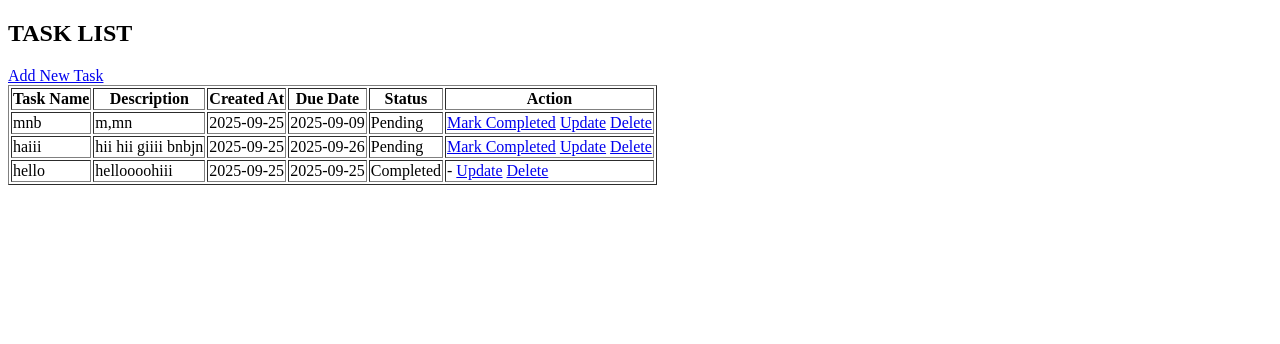
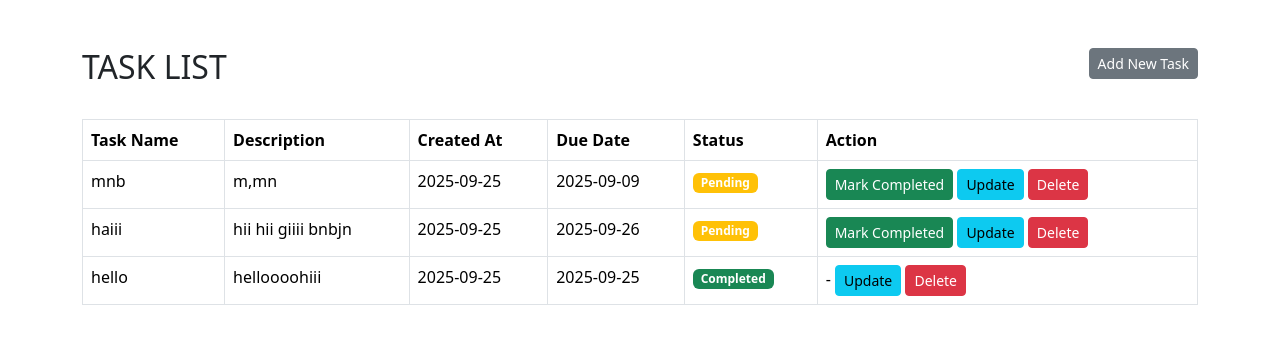
Before and after one commit to adithyaaneesh/python-todo-list, a Django app: page / in a window 1280 px wide. Shown: the top 344 px of the page. Run offline with Django 5.2, Linux system fonts and the light colour scheme; data comes from the database, SQL or seed files in the repository; both versions use the stored data as it was after the commit.

Commit message:
add bootstrap to AddTask & TaskList

```diff
--- a/todo_app/templates/home.html
+++ b/todo_app/templates/home.html
@@ -3,14 +3,16 @@
 <head>
     <meta charset="UTF-8">
     <meta name="viewport" content="width=device-width, initial-scale=1.0">
+    <link href="https://cdn.jsdelivr.net/npm/bootstrap@5.3.2/dist/css/bootstrap.min.css" rel="stylesheet">
     <title>Document</title>
 </head>
 <body>
-    <div>
+    <div class="container mt-5">
+        <div class="d-flex justify-content-between align-items-center mb-4">
             <h2>TASK LIST</h2>
-        <a href="{% url 'add_task' %}">Add New Task</a>
+            <a href="{% url 'add_task' %}" class="btn btn-secondary btn-sm mb-3">Add New Task</a>
         </div>
-    <table border="1px">
+        <table class="table table-hover table-bordered mb-0">
             <thead>
                 <tr>
                     <th>Task Name</th>
@@ -30,23 +32,24 @@
                     <td>{{ task.due_date|date:"Y-m-d" }}</td>
                     <td>
                         {% if task.complete_task %}
-                    <span>Completed</span>
+                        <span class="badge bg-success">Completed</span>
                         {% else %}
-                    <span>Pending</span>
+                        <span class="badge bg-warning">Pending</span>
                         {% endif %}
                     </td>
                     <td>
                         {% if not task.complete_task %}
-                    <a href="{% url 'complete_task' task.id %}">Mark Completed</a>
+                        <a href="{% url 'complete_task' task.id %}" class="btn btn-success btn-sm">Mark Completed</a>
                         {% else %}
                         <span>-</span>
                         {% endif %}
-                    <a href="{% url 'update_task' task.id %}">Update</a>
-                    <a href="{% url 'delete_task' task.id %}">Delete</a>
+                        <a href="{% url 'update_task' task.id %}" class="btn btn-info btn-sm">Update</a>
+                        <a href="{% url 'delete_task' task.id %}" class="btn btn-danger btn-sm">Delete</a>
                     </td>
                 </tr>
                 {% endfor %}
             </tbody>
         </table>
+    </div>
 </body>
 </html>
```
Also changed, not shown: todo_app/templates/add_task.html (+13 -2 lines), db.sqlite3. Lines whose indentation alone changed are shown as unchanged.
